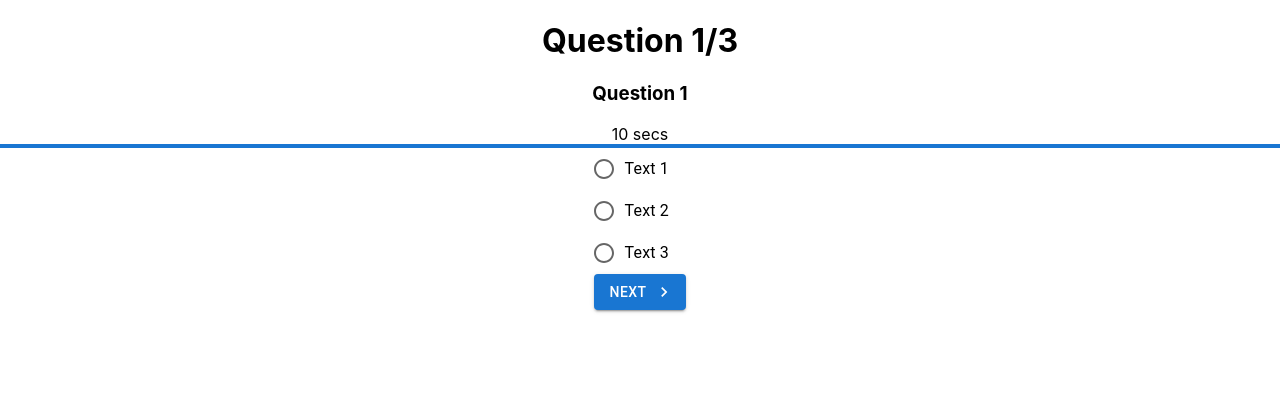
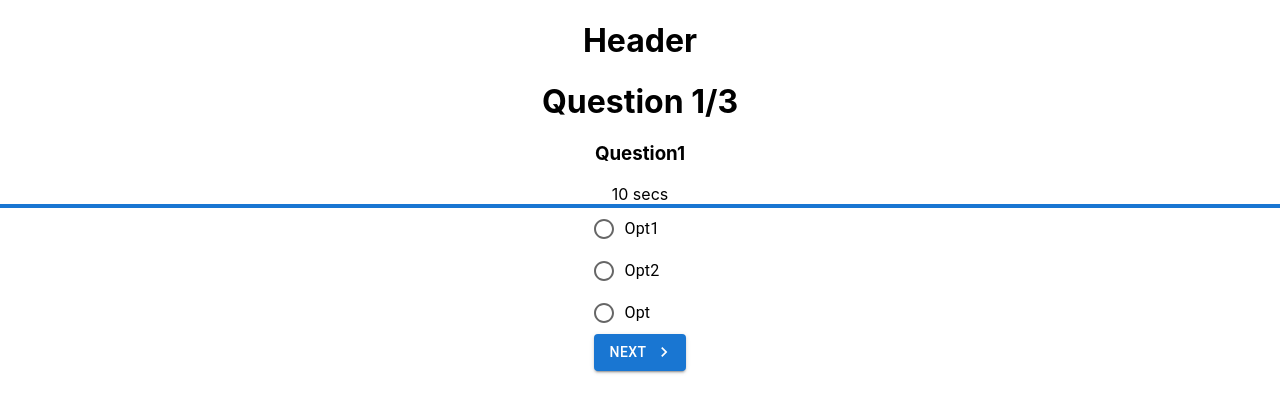
Before and after one commit to dcrescimbeni/rchlbs-challenge-fe, a React (Create React App) app: page /sample-survey in a window 1280 px wide. Shown: the top 412 px of the page. Built offline with nearby package versions, Linux system fonts and the light colour scheme.

Commit message:
Added fetch data and answer submit

```diff
--- a/package.json
+++ b/package.json
@@ -14,6 +14,7 @@
     "@types/node": "^16.11.27",
     "@types/react": "^18.0.5",
     "@types/react-dom": "^18.0.1",
+    "axios": "^0.26.1",
     "react": "^18.0.0",
     "react-dom": "^18.0.0",
     "react-router-dom": "^6.3.0",
--- a/src/App.tsx
+++ b/src/App.tsx
@@ -1,19 +1,15 @@
 import React from 'react';
 import { Route, Routes } from 'react-router-dom';
 import './App.css';
+import QuizHeader from './components/QuizHeader';
 import Main from './pages/Main';
-import Quiz from './pages/Quiz';
-import Submit from './pages/Submit';
 
 function App() {
   return (
     <div className="App">
       <Routes>
         <Route path="/" element={<Main />} />
-        <Route path="sample-survey" element={<Quiz />}>
-          <Route path="submit" element={<Submit />} />
-          <Route path=":questionNumber" element={<div>Question number</div>} />
-        </Route>
+        <Route path="sample-survey/*" element={<QuizHeader />}></Route>
       </Routes>
     </div>
   );
--- /dev/null
+++ b/src/components/QuizHeader.tsx
@@ -0,0 +1,28 @@
+import { useState } from 'react';
+import { Route, Routes } from 'react-router-dom';
+import Quiz from '../pages/Quiz';
+import Submit from '../pages/Submit';
+
+interface IQuestionAnswerPair {
+  question: string;
+  answer: string;
+}
+
+const QuizHeader = () => {
+  const [answers, setAnswers] = useState<IQuestionAnswerPair[] | []>([]);
+
+  return (
+    <div>
+      <h1>Header</h1>
+      <Routes>
+        <Route
+          index
+          element={<Quiz answers={answers} setAnswers={setAnswers} />}
+        />
+        <Route path="/submit" element={<Submit answers={answers} />} />
+      </Routes>
+    </div>
+  );
+};
+
+export default QuizHeader;
--- a/src/pages/Quiz.tsx
+++ b/src/pages/Quiz.tsx
@@ -8,28 +8,91 @@ import {
   RadioGroup,
 } from '@mui/material';
 import NavigateNextIcon from '@mui/icons-material/NavigateNext';
-import { Outlet } from 'react-router-dom';
+import { useEffect, useState } from 'react';
+import fakeData from '../utils/fakeData.json';
+import { useNavigate } from 'react-router-dom';
 
-const Quiz = () => {
+interface IQuestionAnswerPair {
+  question: string;
+  answer: string;
+}
+
+interface Props {
+  answers: IQuestionAnswerPair[] | [];
+  setAnswers: (value: IQuestionAnswerPair[]) => void;
+}
+
+interface ISurvey {
+  title: string;
+  image: string;
+  questions: {
+    text: string;
+    image: string;
+    lifetimeSeconds: number;
+    options: { text: string }[];
+  }[];
+}
+
+const Quiz = ({ answers, setAnswers }: Props) => {
+  const [survey, setSurvey] = useState<ISurvey>({
+    title: '',
+    image: '',
+    questions: [],
+  });
+  const [currentQuestion, setCurrentQuestion] = useState(0);
+  const [currentAnswer, setCurrentAnswer] = useState('');
+
+  let navigate = useNavigate();
+
+  const handleNextQuestion = (): void => {
+    // Save current answer
+    let question = survey.questions[currentQuestion].text;
+    setAnswers([...answers, { question, answer: currentAnswer }]);
+
+    if (currentQuestion < survey.questions.length - 1) {
+      setCurrentQuestion(currentQuestion + 1);
+    } else {
+      navigate('submit');
+    }
+  };
+
+  useEffect(() => {
+    setSurvey(fakeData);
+  }, []);
+
+  if (!survey.title) return null;
+
   return (
     <>
-      <h1>Question 1/3</h1>
-      <h3>Question 1</h3>
+      <h1>
+        Question {currentQuestion + 1}/{survey.questions.length}
+      </h1>
+      <h3>{survey.questions[currentQuestion].text}</h3>
       <Box>
         10 secs
         <LinearProgress variant="determinate" value={100}></LinearProgress>
       </Box>
       <FormControl>
-        <RadioGroup>
-          <FormControlLabel label="Text 1" value="Text 1" control={<Radio />} />
-          <FormControlLabel label="Text 2" value="Text 2" control={<Radio />} />
-          <FormControlLabel label="Text 3" value="Text 3" control={<Radio />} />
+        <RadioGroup onChange={(e) => setCurrentAnswer(e.target.value)}>
+          {survey.questions[currentQuestion].options.map((option, index) => {
+            return (
+              <FormControlLabel
+                label={option.text}
+                value={option.text}
+                control={<Radio />}
+                key={index}
+              />
+            );
+          })}
         </RadioGroup>
-        <Button variant="contained" endIcon={<NavigateNextIcon />}>
+        <Button
+          variant="contained"
+          endIcon={<NavigateNextIcon />}
+          onClick={handleNextQuestion}
+        >
           Next
         </Button>
       </FormControl>
-      <Outlet />
     </>
   );
 };
--- a/src/pages/Submit.tsx
+++ b/src/pages/Submit.tsx
@@ -1,5 +1,34 @@
-const Submit = () => {
-  return <div>Submit!</div>;
+import { Container, Box, Stack, Button } from '@mui/material';
+import { Link } from 'react-router-dom';
+
+interface IQuestionAnswerPair {
+  question: string;
+  answer: string;
+}
+
+interface Props {
+  answers: IQuestionAnswerPair[] | [];
+}
+
+const Submit = ({ answers }: Props) => {
+  return (
+    <div>
+      <Container>
+        <Stack>
+          {answers.map((answer, key) => {
+            return (
+              <Box>
+                {answer.question}: {answer.answer}
+              </Box>
+            );
+          })}
+        </Stack>
+        <Button component={Link} to="/">
+          Submit
+        </Button>
+      </Container>
+    </div>
+  );
 };
 
 export default Submit;
--- /dev/null
+++ b/src/utils/fakeData.json
@@ -0,0 +1,54 @@
+{
+  "title": "Sample Survey",
+  "image": "https://48tools.com/wp-content/uploads/2015/09/shortlink.png",
+  "questions": [
+    {
+      "text": "Question1",
+      "image": "https://interactive-examples.mdn.mozilla.net/media/cc0-images/grapefruit-slice-332-332.jpg",
+      "lifetimeSeconds": 10,
+      "options": [
+        {
+          "text": "Opt1"
+        },
+        {
+          "text": "Opt2"
+        },
+        {
+          "text": "Opt"
+        }
+      ]
+    },
+    {
+      "text": "Question2",
+      "image": "https://filedn.com/ltOdFv1aqz1YIFhf4gTY8D7/ingus-info/BLOGS/Photography-stocks3/stock-photography-slider.jpg",
+      "lifetimeSeconds": 5,
+      "options": [
+        {
+          "text": "Opt1"
+        },
+        {
+          "text": "Opt2"
+        },
+        {
+          "text": "Opt"
+        }
+      ]
+    },
+    {
+      "text": "Pregunta 2",
+      "image": "https://filedn.com/ltOdFv1aqz1YIFhf4gTY8D7/ingus-info/BLOGS/Photography-stocks3/stock-photography-slider.jpg",
+      "lifetimeSeconds": 5,
+      "options": [
+        {
+          "text": "Opt1"
+        },
+        {
+          "text": "Opt2"
+        },
+        {
+          "text": "Opt"
+        }
+      ]
+    }
+  ]
+}
```
Also changed, not shown: 1 other file (tests, documents, lock files or other folders).
